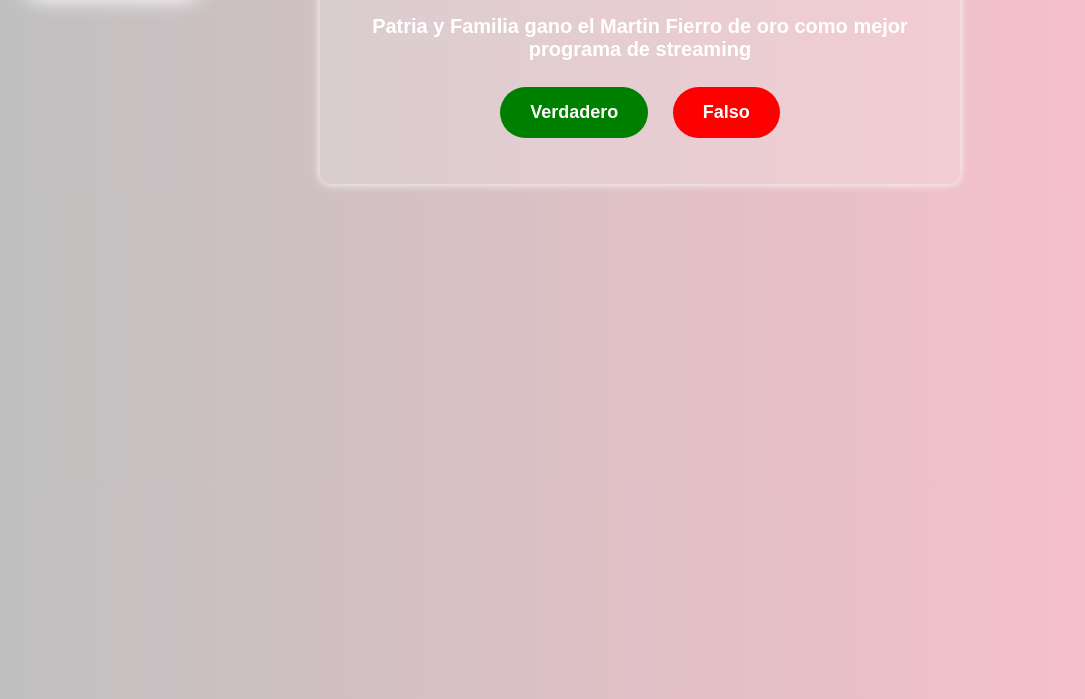
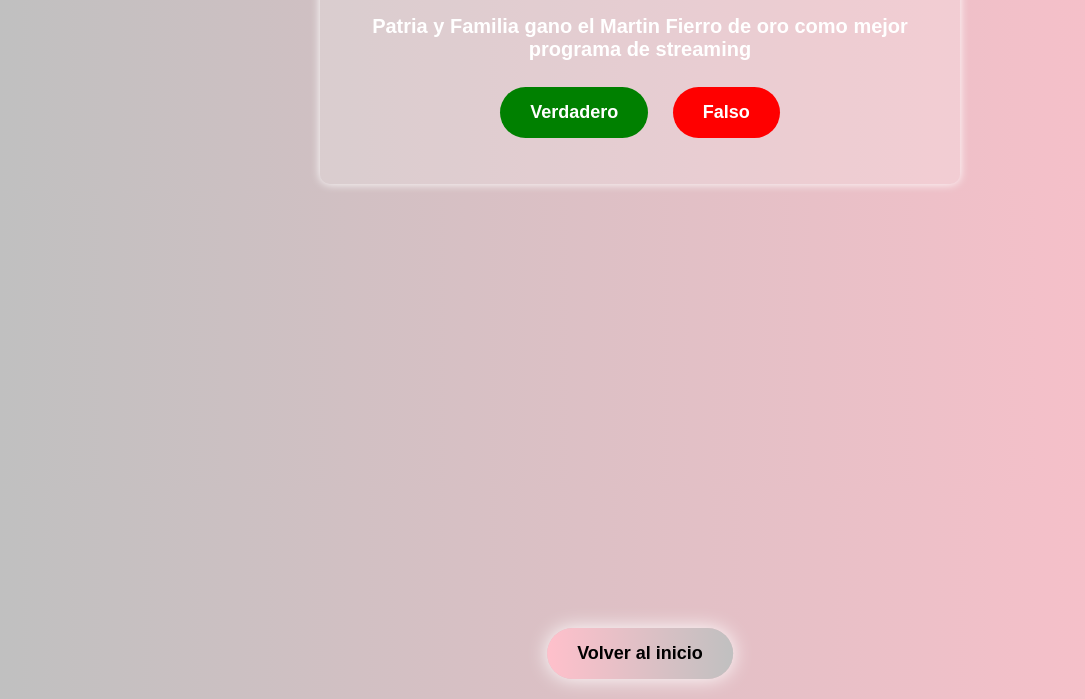
Before and after one commit to Trucodefamososmd/pyfmd, a plain HTML site: page vof.html in a window 1280 px wide. Shown: the part 101-800 px from the top of the page, without its empty margins (0-1085 px from the left). Drawn offline with Linux system fonts and the light colour scheme.

Commit message:
Actualización del sitiooooooooooo!

```diff
--- a/vof.html
+++ b/vof.html
@@ -66,7 +66,8 @@
     </style>
 </head>
 <body>
-    <button class="fixed-side" onclick="location.href='index.html'">Volver al inicio</button>
+    <button onclick="location.href='index.html'" style="display: block; margin: 40px auto 10px; padding: 15px 30px; font-size: 18px; font-weight: bold; border-radius: 30px; border: none; cursor: pointer; transition: 0.3s; background: linear-gradient(to right, pink, silver); box-shadow: 0px 0px 20px white; text-align: center; position: absolute; bottom: 10px; left: 50%; transform: translateX(-50%);" onmouseover="this.style.background='white'; this.style.color='black';" onmouseout="this.style.background='linear-gradient(to right, pink, silver)'; this.style.color='';">Volver al inicio</button>
+
     <h1>Verdadero o Falso - Patria y Familia</h1>
     <div class="container">
         <p id="pregunta"></p>
```
Also changed, not shown: tateti.html (+1 -2 lines).
